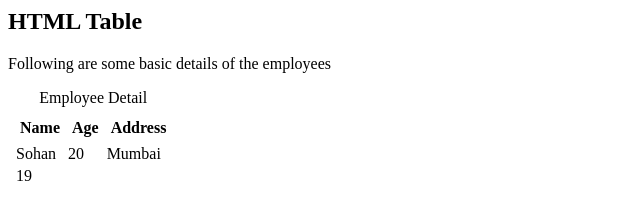
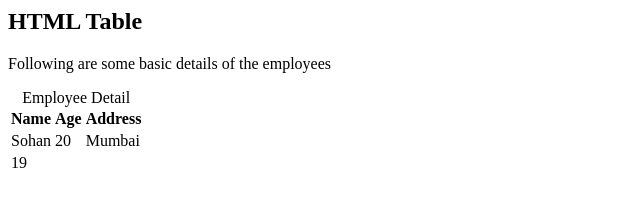
Before and after one commit to sumitmaurya6824-svg/Table, a plain HTML site: page index.html in a window 1280 px wide. Shown: the whole page, without its empty margins (0-640 px from the left). Drawn offline with Linux system fonts and the light colour scheme.

Commit message:
Update index.html

```diff
--- a/index.html
+++ b/index.html
@@ -2,7 +2,7 @@
   <head>
     <style>
       table,th,tr
-      {border:1px solidred;Padding:5px;text-align:left;}
+      {border:1 px solidred;Padding:5 px;text-align:left;}
     </style>
   </head>
   <body>
```
